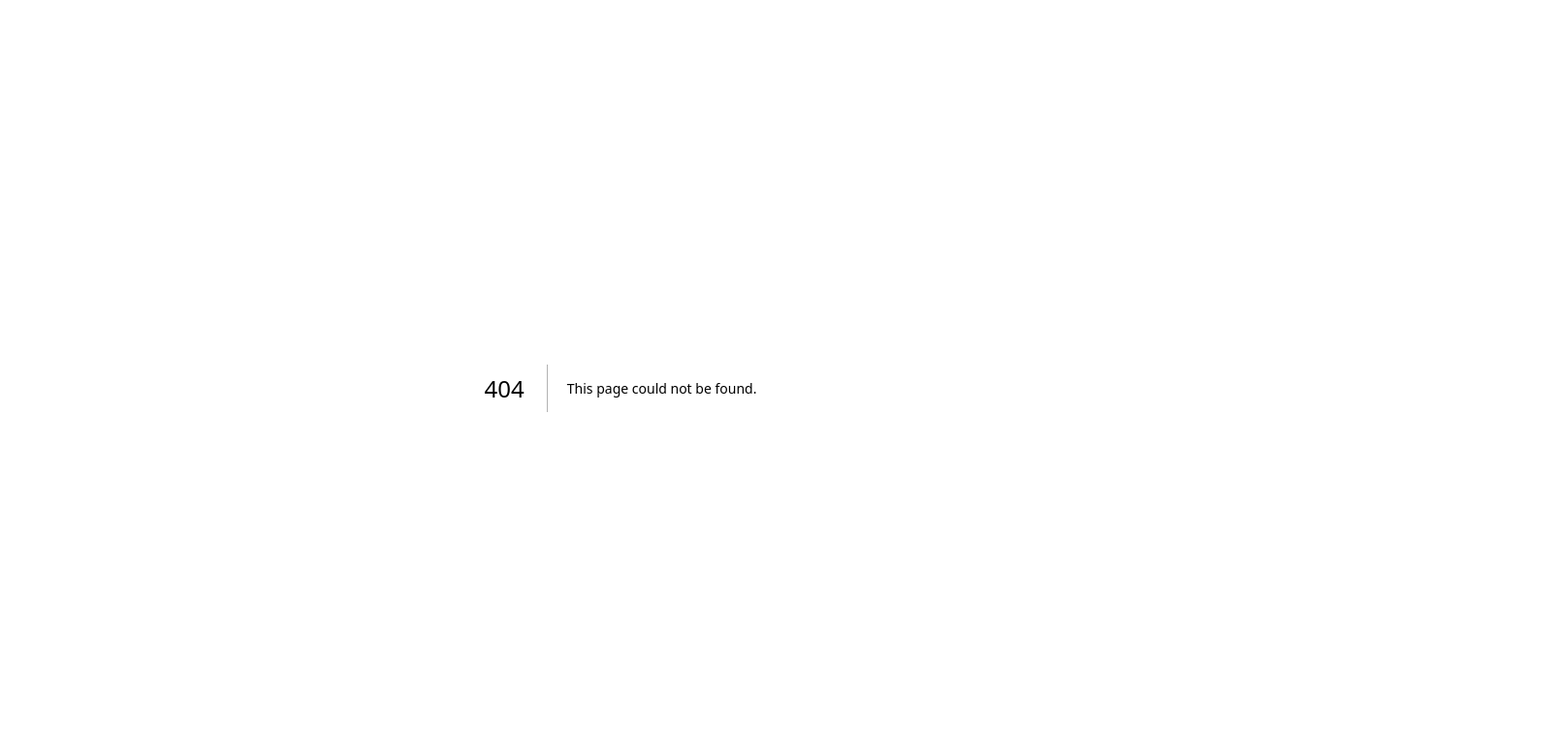
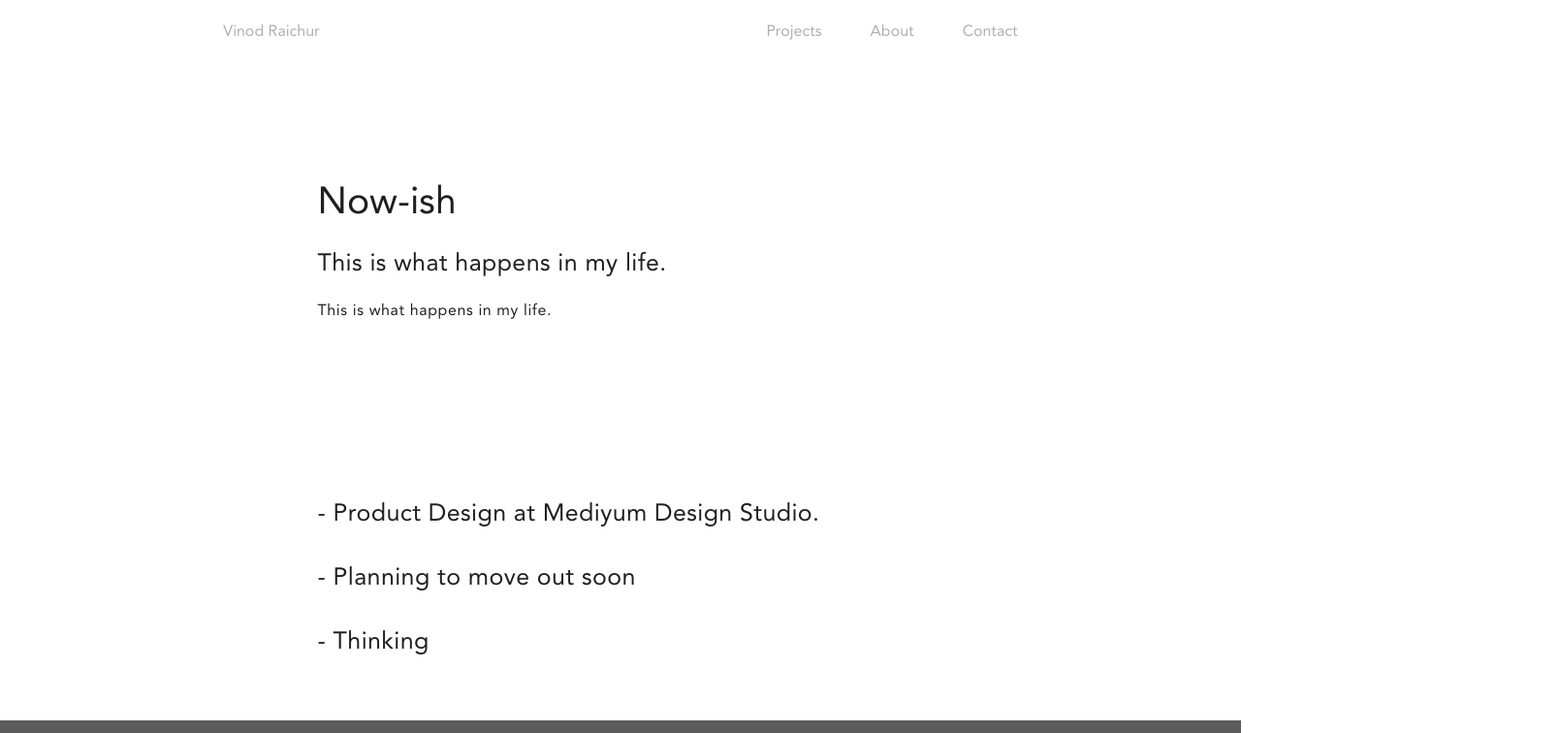
Before and after one commit to AaryanShaikh/maddy.portfolio, a Next.js app: page /now in a window 1280 px wide. Before the commit this address had no page. Shown: the top 756 px of the page at 97% size, 1608 px wide, since content can reach past the window. Built offline with nearby package versions, Linux system fonts and the light colour scheme.

Commit message:
day 3
- build contact UI
- added route loading
- added component loading

```diff
--- /dev/null
+++ b/app/about/loading.js
@@ -0,0 +1,6 @@
+import LoadingSkeleton from "../components/LoadingSkeleton";
+
+export default function Loading() {
+    // You can add any UI inside Loading, including a Skeleton.
+    return <LoadingSkeleton />;
+  }
--- a/app/components/Header.js
+++ b/app/components/Header.js
@@ -1,14 +1,17 @@
 import { Typography, message } from 'antd'
+import { useRouter } from 'next/navigation'
 import React from 'react'
 
 const Header = ({ pageSel }) => {
+    const router = useRouter()
+
     return (
         <div style={{ height: "66px", display: "flex", alignItems: "center", width: "100%", justifyContent: "space-around" }}>
-            <Typography.Text onClick={() => { message.info("version 1.2.2") }} style={{ fontFamily: "Avenir LT Std", fontStyle: "normal", fontWeight: "400", fontSize: "16px", lineHeight: "19px", color: "#AFAFAF" }}>Vinod Raichur</Typography.Text>
+            <Typography.Text onClick={() => { message.info("version 1.2.2"); router.push("/") }} style={{ fontFamily: "Avenir LT Std", fontStyle: "normal", fontWeight: "400", fontSize: "16px", lineHeight: "19px", color: "#AFAFAF" }}>Vinod Raichur</Typography.Text>
             <div style={{ display: "flex", gap: "50px" }}>
-                <Typography.Text style={{ fontFamily: "Avenir LT Std", fontStyle: "normal", fontWeight: "400", fontSize: "16px", lineHeight: "25px", color: pageSel == "Main" ? "#302E2E" : "#AFAFAF" }}>Projects</Typography.Text>
-                <Typography.Text style={{ fontFamily: "Avenir LT Std", fontStyle: "normal", fontWeight: "400", fontSize: "16px", lineHeight: "25px", color: pageSel == "about" ? "#302E2E" : "#AFAFAF" }}>About</Typography.Text>
-                <Typography.Text style={{ fontFamily: "Avenir LT Std", fontStyle: "normal", fontWeight: "400", fontSize: "16px", lineHeight: "25px", color: "#AFAFAF" }}>Contact</Typography.Text>
+                <Typography.Text style={{ fontFamily: "Avenir LT Std", fontStyle: "normal", fontWeight: "400", fontSize: "16px", lineHeight: "25px", color: pageSel == "Main" ? "#302E2E" : "#AFAFAF", cursor: "pointer" }}>Projects</Typography.Text>
+                <Typography.Text onClick={() => router.push("/about")} style={{ fontFamily: "Avenir LT Std", fontStyle: "normal", fontWeight: "400", fontSize: "16px", lineHeight: "25px", color: pageSel == "about" ? "#302E2E" : "#AFAFAF", cursor: "pointer" }}>About</Typography.Text>
+                <Typography.Text onClick={() => router.push("/contact")} style={{ fontFamily: "Avenir LT Std", fontStyle: "normal", fontWeight: "400", fontSize: "16px", lineHeight: "25px", color: pageSel == "contact" ? "#302E2E" : "#AFAFAF", cursor: "pointer" }}>Contact</Typography.Text>
             </div>
         </div>
     )
--- /dev/null
+++ b/app/components/LoadingSkeleton.js
@@ -0,0 +1,15 @@
+import React from 'react'
+
+const LoadingSkeleton = () => {
+    return (
+        <div class="loaderRoute">
+            <div class="dot dot-1"></div>
+            <div class="dot dot-2"></div>
+            <div class="dot dot-3"></div>
+            <div class="dot dot-4"></div>
+            <div class="dot dot-5"></div>
+        </div>
+    )
+}
+
+export default LoadingSkeleton
--- /dev/null
+++ b/app/components/Now.js
@@ -0,0 +1,35 @@
+"use client"
+import React, { useEffect, useState } from 'react'
+import Header from './Header'
+import Footer from './Footer'
+import { Typography } from 'antd'
+import LoadingSkeleton from './LoadingSkeleton'
+
+const Now = () => {
+    const [isloading, setisloading] = useState(true)
+
+    useEffect(() => {
+        setisloading(false)
+    }, [])
+
+    return (
+        <div>
+            {isloading ? <LoadingSkeleton /> : ""}
+            <Header />
+            <div style={{ position: "relative", left: "25.59%", top: "60.29px", display: "flex", flexDirection: "column" }}>
+                <Typography.Text style={{ fontFamily: "Avenir LT Std", fontStyle: "normal", fontWeight: 400, fontSize: "39px", lineHeight: "47px", colorL: "#302E2E", marginTop: "60.29px" }}>Now-ish</Typography.Text>
+                <Typography.Text style={{ fontFamily: "Avenir LT Std", fontStyle: "normal", fontWeight: 400, fontSize: "25px", lineHeight: "39px", colorL: "#525252", marginTop: "19px", letterSpacing: "0.4px" }}>This is what happens in my life.</Typography.Text>
+                <Typography.Text style={{ fontFamily: "Avenir LT Std", fontStyle: "normal", fontWeight: 400, fontSize: "16px", lineHeight: "29px", colorL: "rgba(82, 82, 82, 0.8)", marginTop: "15.16px", letterSpacing: "0.6px" }}>This is what happens in my life.</Typography.Text>
+                <div style={{ marginTop: "159.84px", display: "flex", flexDirection: "column", gap: "12px" }}>
+                    <Typography.Text style={{ fontFamily: "Avenir LT Std", fontStyle: "normal", fontWeight: 400, fontSize: "25px", lineHeight: "39px", colorL: "#302E2E", marginTop: "15.16px", letterSpacing: "0.4px" }}>- Product Design at Mediyum Design Studio.</Typography.Text>
+                    <Typography.Text style={{ fontFamily: "Avenir LT Std", fontStyle: "normal", fontWeight: 400, fontSize: "25px", lineHeight: "39px", colorL: "#302E2E", marginTop: "15.16px", letterSpacing: "0.4px" }}>- Planning to move out soon</Typography.Text>
+                    <Typography.Text style={{ fontFamily: "Avenir LT Std", fontStyle: "normal", fontWeight: 400, fontSize: "25px", lineHeight: "39px", colorL: "#302E2E", marginTop: "15.16px", letterSpacing: "0.4px" }}>- Thinking</Typography.Text>
+                </div>
+
+            </div>
+            <Footer />
+        </div>
+    )
+}
+
+export default Now
--- /dev/null
+++ b/app/contact/loading.js
@@ -0,0 +1,6 @@
+import LoadingSkeleton from "../components/LoadingSkeleton";
+
+export default function Loading() {
+    // You can add any UI inside Loading, including a Skeleton.
+    return <LoadingSkeleton />;
+}
--- a/app/globals.css
+++ b/app/globals.css
@@ -7,3 +7,80 @@ body {
   font-family: 'Avenir LT Std';
   src: url('/public/fonts/Avenir LT Std 55 Roman.otf') format('opentype');
 }
+
+.loaderRoute {
+  display: -webkit-box;
+  display: -ms-flexbox;
+  display: flex;
+  -webkit-box-pack: center;
+  -ms-flex-pack: center;
+  justify-content: center;
+  -webkit-box-align: center;
+  -ms-flex-align: center;
+  align-items: center;
+  height: 100vh;
+  width: 100vw;
+  position: absolute;
+  z-index: 10;
+  background: white;
+}
+
+.dot {
+  display: inline-block;
+  width: 10px;
+  height: 10px;
+  margin-right: 6px;
+  border-radius: 50%;
+  -webkit-animation: dot-pulse2 1.5s ease-in-out infinite;
+  animation: dot-pulse2 1.5s ease-in-out infinite;
+}
+
+.dot-1 {
+  background-color: #4285f4;
+  -webkit-animation-delay: 0s;
+  animation-delay: 0s;
+}
+
+.dot-2 {
+  background-color: #34a853;
+  -webkit-animation-delay: 0.3s;
+  animation-delay: 0.3s;
+}
+
+.dot-3 {
+  background-color: #fbbc05;
+  -webkit-animation-delay: 0.6s;
+  animation-delay: 0.6s;
+}
+
+.dot-4 {
+  background-color: #ea4335;
+  -webkit-animation-delay: 0.9s;
+  animation-delay: 0.9s;
+}
+
+.dot-5 {
+  background-color: #4285f4;
+  -webkit-animation-delay: 1.2s;
+  animation-delay: 1.2s;
+}
+
+@keyframes dot-pulse2 {
+  0% {
+    -webkit-transform: scale(0.5);
+    transform: scale(0.5);
+    opacity: 0.5;
+  }
+
+  50% {
+    -webkit-transform: scale(1);
+    transform: scale(1);
+    opacity: 1;
+  }
+
+  100% {
+    -webkit-transform: scale(0.5);
+    transform: scale(0.5);
+    opacity: 0.5;
+  }
+}
--- /dev/null
+++ b/app/now/loading.js
@@ -0,0 +1,6 @@
+import LoadingSkeleton from "../components/LoadingSkeleton";
+
+export default function Loading() {
+    // You can add any UI inside Loading, including a Skeleton.
+    return <LoadingSkeleton />;
+}
--- /dev/null
+++ b/app/now/page.js
@@ -0,0 +1,10 @@
+import React from 'react'
+import Now from '../components/Now'
+
+const page = () => {
+    return (
+        <Now />
+    )
+}
+
+export default page
```
Also changed, not shown: app/components/About.js (+12 -4 lines), app/components/Contact.js (added, +38 -0 lines), app/components/MainPage.js (+17 -7 lines), app/contact/page.js (added, +10 -0 lines).
